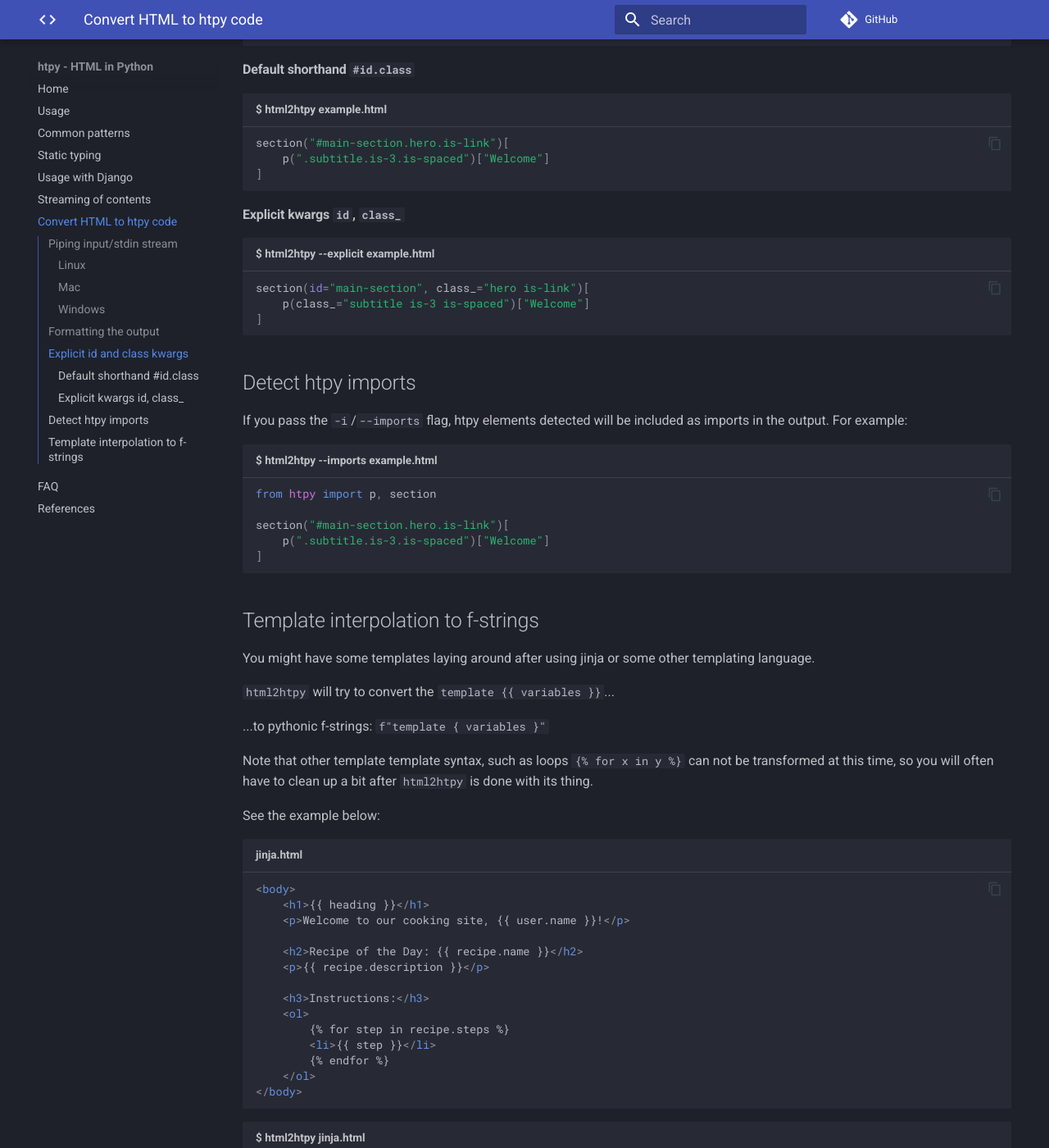
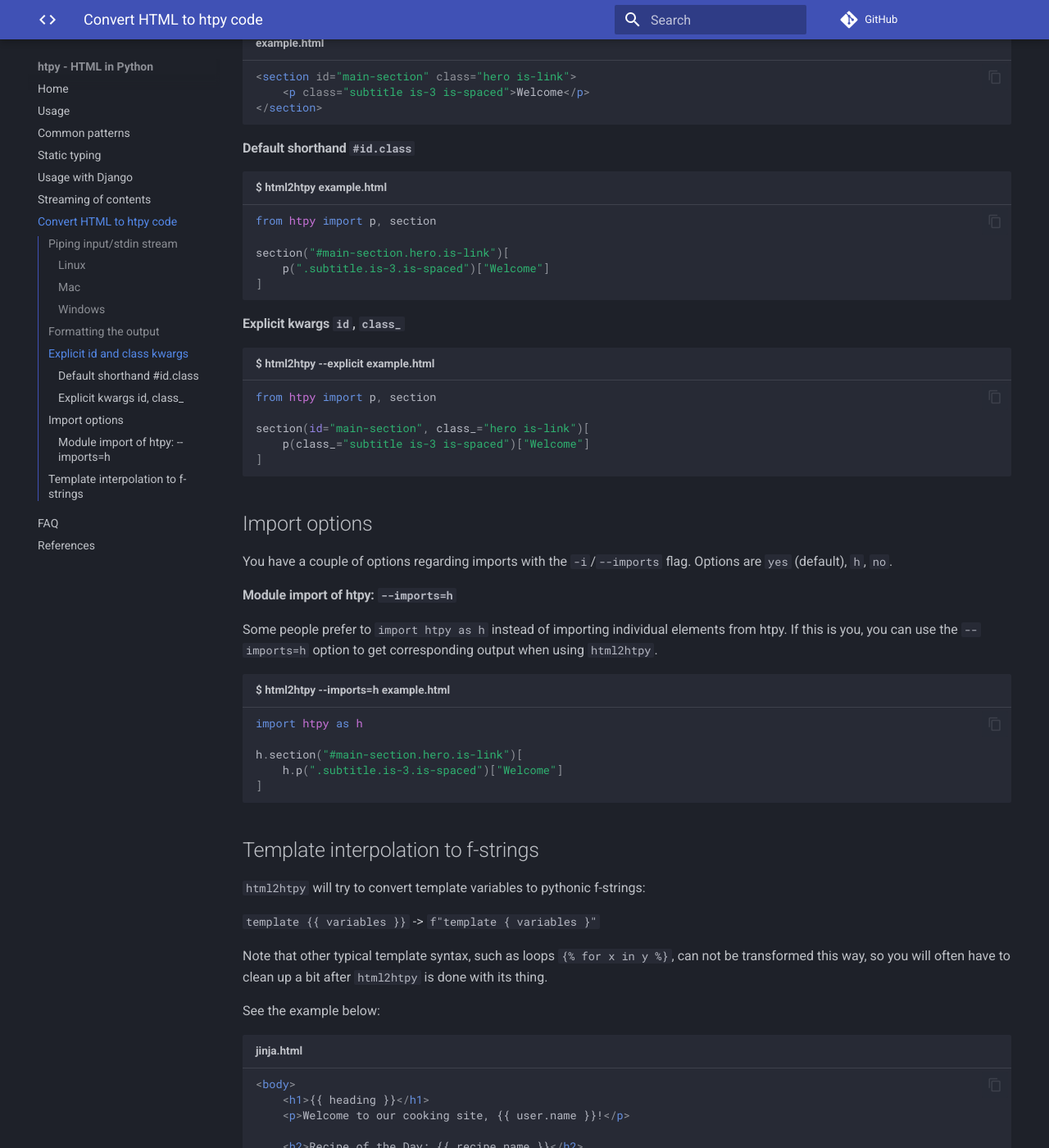
Before and after one commit to pelme/htpy, an MkDocs documentation site: the page built from docs/html2htpy.md, in a window 1280 px wide and 1400 px high, scrolled down 2418 px. Shown: the whole window at 82% size. Built offline with MkDocs 1.6.1 and Material for MkDocs 9.7.7, drawn with Linux system fonts in a browser that asks for light colours; comment, search, counter and statistics services are not loaded; some of the changed text lies outside the part shown.

Commit message:
Additional import options: notably --imports=h

````diff
--- a/docs/html2htpy.md
+++ b/docs/html2htpy.md
@@ -7,17 +7,20 @@ html into Python code (htpy!).
 
 ```
 $ html2htpy -h
-usage: html2htpy [-h] [-e] [-f {auto,ruff,black,none}] [-i] [input]
+usage: html2htpy [-h] [-e] [-f {auto,ruff,black,none}] [-i {yes,h,no}] [input]
 
 positional arguments:
   input                 input HTML from file or stdin
 
 options:
   -h, --help            show this help message and exit
-  -e, --explicit        Use explicit `id` and `class_` kwargs instead of the shorthand #id.class syntax
+  -e, --explicit        Use explicit `id` and `class_` kwargs instead of the shorthand
+                        #id.class syntax
   -f {auto,ruff,black,none}, --format {auto,ruff,black,none}
-                        Select one of the following formatting options: auto, ruff, black or none
-  -i, --imports         Output imports for htpy elements found
+                        Select one of the following formatting options: auto, ruff, black
+                        or none
+  -i {yes,h,no}, --imports {yes,h,no}
+                        Output mode for imports of found htpy elements
 ```
 
 
@@ -56,6 +59,8 @@ $  html2htpy index.html
 ```
 
 ```py
+from htpy import body, div, h1, h2, head, html, meta, p, span, title
+
 html(lang="en")[
     head[
         meta(charset="UTF-8"),
@@ -122,6 +127,8 @@ If you prefer the explicit `id="id", class_="class"` kwargs syntax over the defa
 
 #### Default shorthand `#id.class`
 ```py title="$ html2htpy example.html"
+from htpy import p, section
+
 section("#main-section.hero.is-link")[
     p(".subtitle.is-3.is-spaced")["Welcome"]
 ]
@@ -129,36 +136,40 @@ section("#main-section.hero.is-link")[
 
 #### Explicit kwargs `id`, `class_`
 ```py title="$ html2htpy --explicit example.html"
+from htpy import p, section
+
 section(id="main-section", class_="hero is-link")[
     p(class_="subtitle is-3 is-spaced")["Welcome"]
 ]
 ```
 
-## Detect htpy imports
+## Import options
 
-If you pass the `-i`/`--imports` flag, htpy elements detected will be included as
-imports in the output. For example:
+You have a couple of options regarding imports with the `-i`/`--imports` flag.
+Options are `yes` (default), `h`, `no`.
 
-```py title="$ html2htpy --imports example.html"
-from htpy import p, section
+#### Module import of htpy: `--imports=h`
 
-section("#main-section.hero.is-link")[
-    p(".subtitle.is-3.is-spaced")["Welcome"]
+Some people prefer to `import htpy as h` instead of importing individual elements from htpy.
+If this is you, you can use the `--imports=h` option to get corresponding output when using `html2htpy`.
+
+```py title="$ html2htpy --imports=h example.html"
+import htpy as h
+
+h.section("#main-section.hero.is-link")[
+    h.p(".subtitle.is-3.is-spaced")["Welcome"]
 ]
 ```
 
 
-
 ## Template interpolation to f-strings
 
-You might have some templates laying around after using jinja or some other templating language.
+`html2htpy` will try to convert template variables to pythonic f-strings:
 
-`html2htpy` will try to convert the `template {{ variables }}`...
+`template {{ variables }}` -> `f"template { variables }"`
 
-...to pythonic f-strings: `f"template { variables }"`
-
-Note that other template template syntax, such as loops `{% for x in y %}` can not be transformed at
-this time, so you will often have to clean up a bit after `html2htpy` is done with its thing.
+Note that other typical template syntax, such as loops `{% for x in y %}`, can not be transformed this way,
+so you will often have to clean up a bit after `html2htpy` is done with its thing.
 
 See the example below:
 
@@ -180,6 +191,8 @@ See the example below:
 ```
 
 ```py title="$ html2htpy jinja.html"
+from htpy import body, h1, h2, h3, li, ol, p
+
 body[
     h1[f"{ heading }"],
     p[f"Welcome to our cooking site, { user.name }!"],
````
Also changed, not shown: other parts of docs/html2htpy.md (+1 -1 lines), 2 other files.
